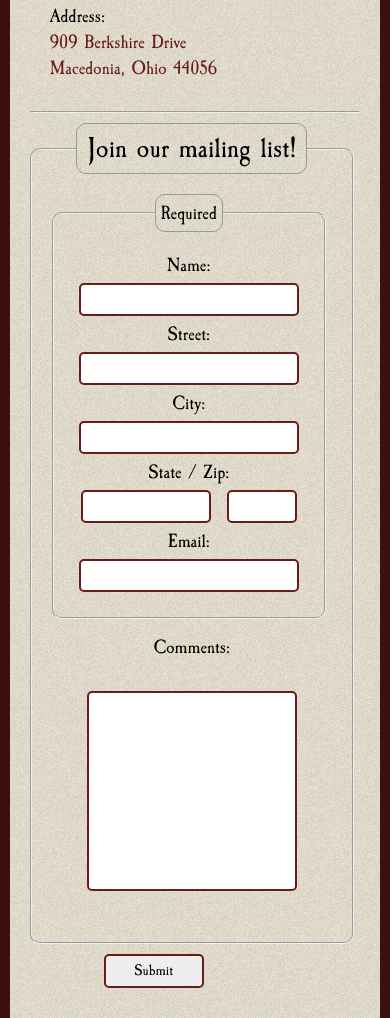
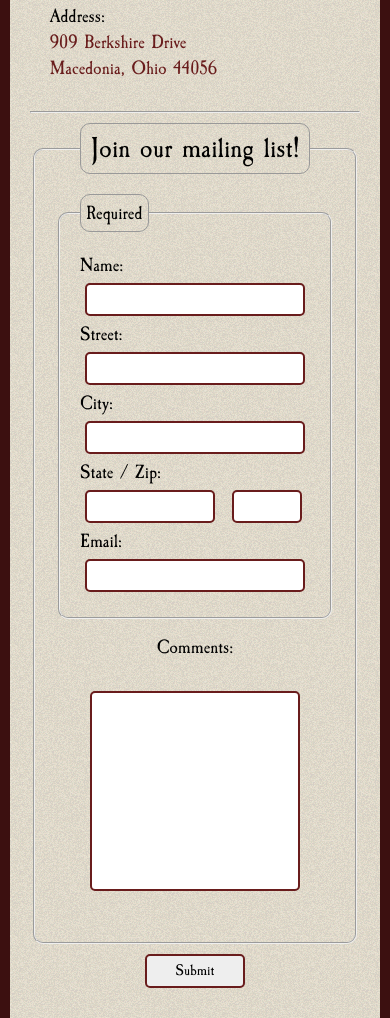
Before and after one commit to berz006/berz006.github.io, a plain HTML site: page contact.html in a window 390 px wide. Shown: the part 718-1736 px from the top of the page. Drawn offline with Linux system fonts and the light colour scheme.

Commit message:
adjust style for mobile contact

```diff
--- a/style2.css
+++ b/style2.css
@@ -299,6 +299,7 @@ hr {
 .contact-form {
     width: 75%;
     margin: 1.5rem auto;
+    place-items: center;
 }
 
 .contact-form fieldset {
@@ -314,6 +315,7 @@ hr {
 }
 
 #mailing {
+    width: 100%;
     display: flex;
     margin: auto;
     flex-direction: row;
@@ -530,10 +532,6 @@ footer img {
         grid-template-columns: 1fr 1fr;
     }
 
-    footer {
-        grid-template-columns: 1fr 1fr;
-    }
-
     .contact-info {
         grid-template-areas:
         "p"
@@ -543,12 +541,14 @@ footer img {
     }
 
     .contact-form {
-        margin: 0;
-        text-align: center;
+        width: 100%;
+        margin: 0 auto;
+        /* text-align: center; */
     }
 
     #mailing {
         flex-direction: column;
+        place-items: center;
     }
 
     #comments {
@@ -559,9 +559,9 @@ footer img {
         width: 13rem;
     }
 
-    /* .contact-form textarea:focus {
-        width: 22rem;
-    } */
+    footer {
+        grid-template-columns: 1fr 1fr;
+    }
 
     footer p {
         text-align: center;
```
Also changed, not shown: contact.html (+0 -1 lines).
